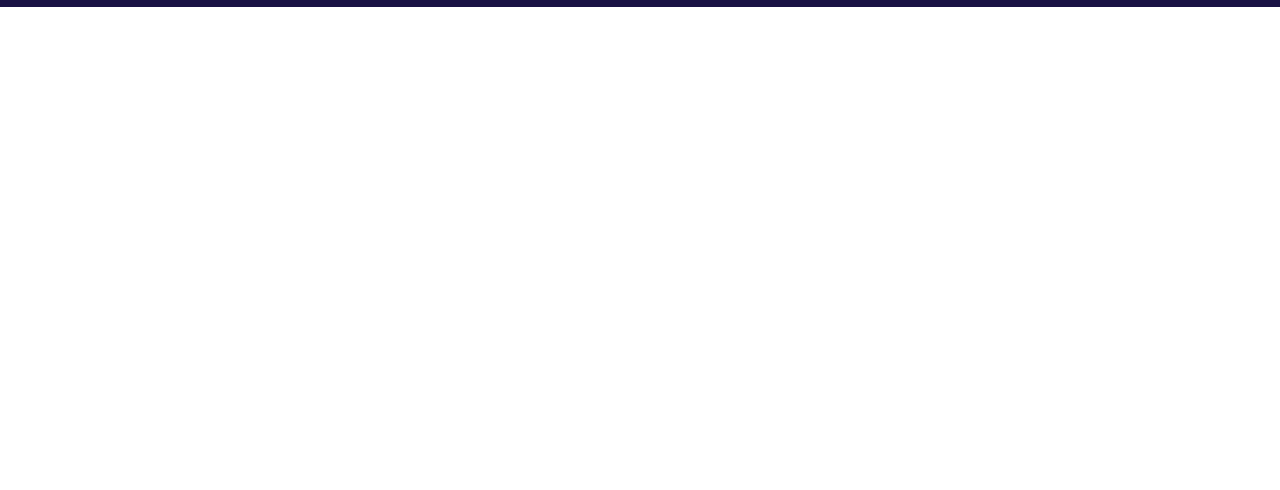
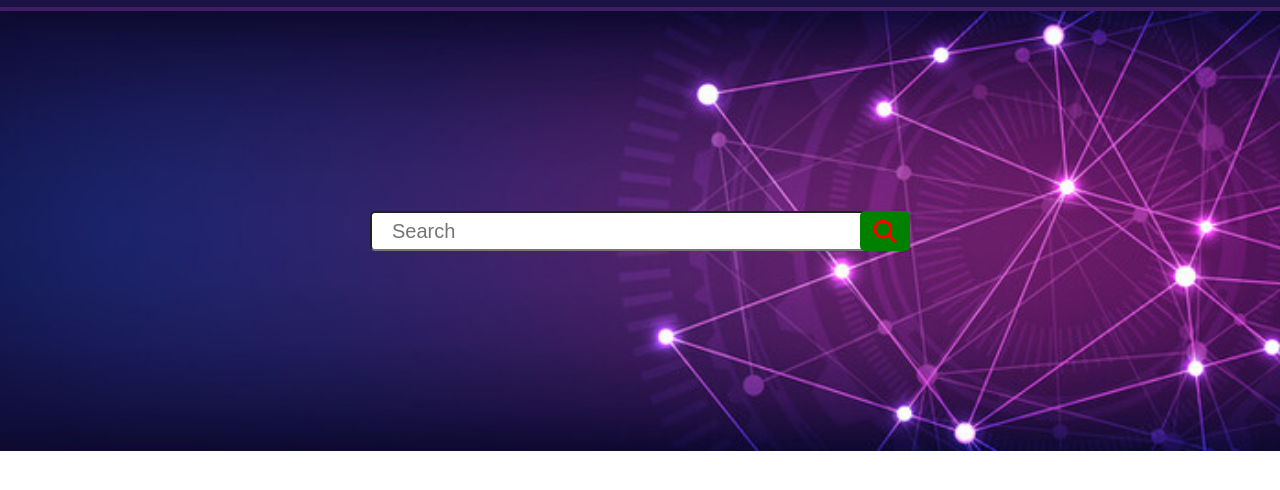
Before and after one commit to websaiful/second-website, a plain HTML site: page index.html in a window 1280 px wide. Shown: the part 56-546 px from the top of the page. Drawn offline with Linux system fonts and the light colour scheme.

Commit message:
header design

```diff
--- a/index.html
+++ b/index.html
@@ -6,6 +6,7 @@
     <meta name="viewport" content="width=device-width, initial-scale=1.0">
     <title>Document</title>
     <link rel="stylesheet" href="style.css">
+    <script src="https://kit.fontawesome.com/8f037f1f1d.js" crossorigin="anonymous"></script>
 </head>
 <body>
   <nav>
@@ -22,7 +23,12 @@
 </ul>
   </nav>
   <header>
-
+      <div class="searchbox-parent">
+        <input type="search" name="" placeholder="search">
+        <div>
+          <i class="fas fa-search icon"></i>
+        </div>
+      </div>
   </header>
 </body>
 </html>
--- a/style.css
+++ b/style.css
@@ -8,6 +8,7 @@ nav {
     display: flex;
     justify-content: space-between;
     padding: 10px 200px;
+    border-bottom: 4px solid #401E63;
 }
 nav ul{
     display: flex;
@@ -34,3 +35,37 @@ nav div{
     font-size: 20px;
     margin-top: 2px;
 }
+header{
+    background-image: url('img/website\ banner.jpg');
+    padding: 200px 0px;
+    background-repeat: no-repeat;
+    background-position: center center;
+    background-size: cover;
+}
+.searchbox-parent{
+    display: flex;
+    justify-content: center;
+    align-items: center;
+
+}
+.searchbox-parent i{
+    color: red;
+    background-color: green;
+    height: 40px;
+    width: 50px;
+    display: flex;
+    justify-content: center;
+    align-items: center;
+    border-radius: 5px;
+    font-size: 23px;
+    margin-left: -10px;
+    cursor: pointer;
+}
+.searchbox-parent input{
+    width: 500px;
+    height: 40px;
+    border-radius: 5px;
+    font-size: 20px;
+    padding: 5px 20px;
+    outline: none;
+}
```
Also changed, not shown: img/website banner.jpg (added).
